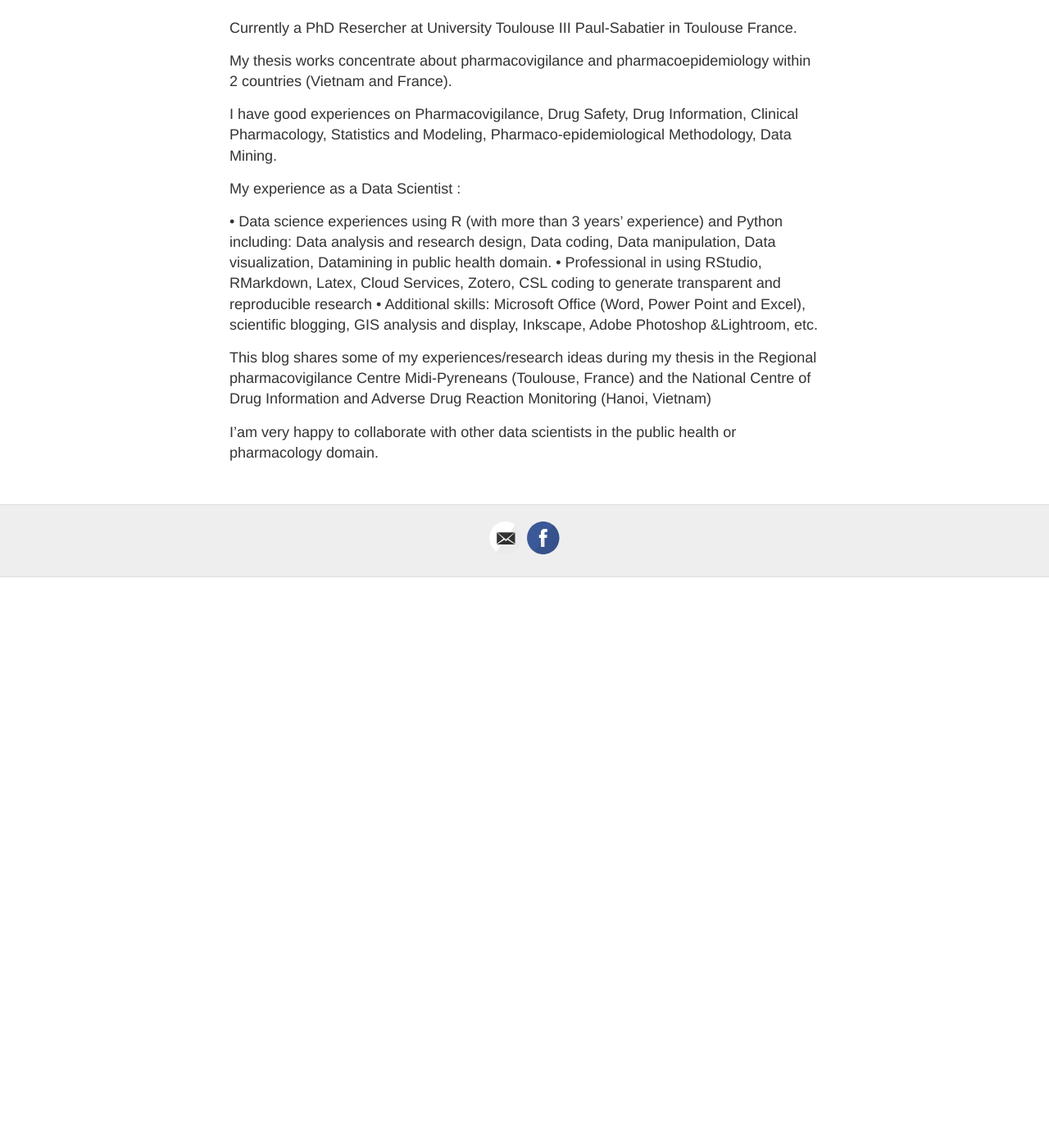
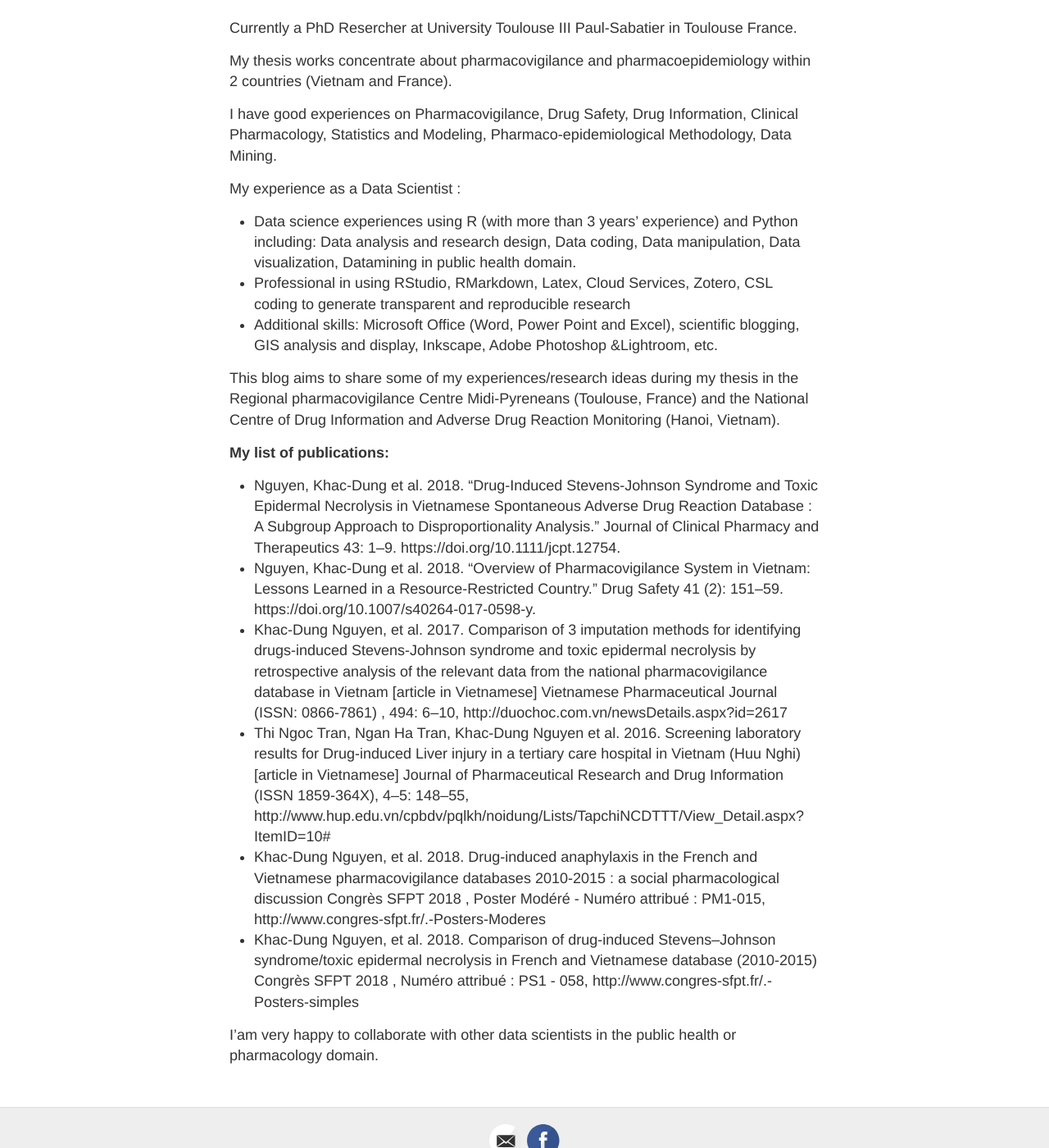
Before and after one commit to nguyenkhacdung/nguyenkhacdung.github.io, a Jekyll site: the page built from about.md, in a window 1280 px wide and 1400 px high, scrolled down 341 px. Shown: the whole window at 82% size. Built offline with Jekyll 4.4.1, drawn with Linux system fonts in a browser that asks for light colours; before the commit the page ends 1045 px from its top, so only the background shows below that.

Commit message:
update about2

```diff
--- a/about.md
+++ b/about.md
@@ -12,11 +12,22 @@ I have good experiences on Pharmacovigilance, Drug Safety, Drug Information, Cli
 
 My experience as a Data Scientist :
 
- •	Data science experiences using R (with more than 3 years’ experience) and Python including: Data analysis and research design, Data coding, Data manipulation, Data visualization, Datamining in public health domain.
- •	Professional in using RStudio, RMarkdown, Latex, Cloud Services, Zotero, CSL coding to generate transparent and reproducible research
- •	Additional skills: Microsoft Office (Word, Power Point and Excel), scientific blogging, GIS analysis and display, Inkscape, Adobe Photoshop &Lightroom, etc.
+  +	Data science experiences using R (with more than 3 years’ experience) and Python including: Data analysis and research design, Data coding, Data manipulation, Data visualization, Datamining in public health domain.
+  +	Professional in using RStudio, RMarkdown, Latex, Cloud Services, Zotero, CSL coding to generate transparent and reproducible research
+  +	Additional skills: Microsoft Office (Word, Power Point and Excel), scientific blogging, GIS analysis and display, Inkscape, Adobe Photoshop &Lightroom, etc.
 
-This blog shares some of my experiences/research ideas during my thesis in the Regional pharmacovigilance Centre Midi-Pyreneans (Toulouse, France) and the National Centre of Drug Information and Adverse Drug Reaction Monitoring (Hanoi, Vietnam)
+
+This blog aims to share some of my experiences/research ideas during my thesis in the Regional pharmacovigilance Centre Midi-Pyreneans (Toulouse, France) and the National Centre of Drug Information and Adverse Drug Reaction Monitoring (Hanoi, Vietnam).
+
+__My list of publications:__
+
+  + Nguyen, Khac-Dung et al. 2018. “Drug-Induced Stevens-Johnson Syndrome and Toxic Epidermal Necrolysis in Vietnamese Spontaneous Adverse Drug Reaction Database : A Subgroup Approach to Disproportionality Analysis.” Journal of Clinical Pharmacy and Therapeutics 43: 1–9. https://doi.org/10.1111/jcpt.12754.
+ + Nguyen, Khac-Dung et al. 2018. “Overview of Pharmacovigilance System in Vietnam: Lessons Learned in a Resource-Restricted Country.” Drug Safety 41 (2): 151–59. https://doi.org/10.1007/s40264-017-0598-y.
+ + Khac-Dung Nguyen, et al. 2017. Comparison of 3 imputation methods for identifying drugs-induced Stevens-Johnson syndrome and toxic epidermal necrolysis by retrospective analysis of the relevant data from the national pharmacovigilance database in Vietnam [article in Vietnamese] Vietnamese Pharmaceutical Journal (ISSN: 0866-7861) , 494: 6–10, http://duochoc.com.vn/newsDetails.aspx?id=2617
+ + Thi Ngoc Tran, Ngan Ha Tran, Khac-Dung Nguyen et al. 2016. Screening laboratory results for Drug-induced Liver injury in a tertiary care hospital in Vietnam (Huu Nghi) [article in Vietnamese] Journal of Pharmaceutical Research and Drug Information (ISSN 1859-364X), 4–5: 148–55, http://www.hup.edu.vn/cpbdv/pqlkh/noidung/Lists/TapchiNCDTTT/View_Detail.aspx?ItemID=10#
+ + Khac-Dung Nguyen, et al. 2018. Drug-induced anaphylaxis in the French and Vietnamese pharmacovigilance databases 2010-2015 : a social pharmacological discussion Congrès SFPT 2018 , Poster Modéré - Numéro attribué : PM1-015, http://www.congres-sfpt.fr/.-Posters-Moderes
+ + Khac-Dung Nguyen, et al. 2018. Comparison of drug-induced Stevens–Johnson syndrome/toxic epidermal necrolysis in French and Vietnamese database (2010-2015) Congrès SFPT 2018 , Numéro attribué : PS1 - 058, http://www.congres-sfpt.fr/.-Posters-simples
+
 
 
 I'am very happy to collaborate with other data scientists in the public health or pharmacology domain.
```
